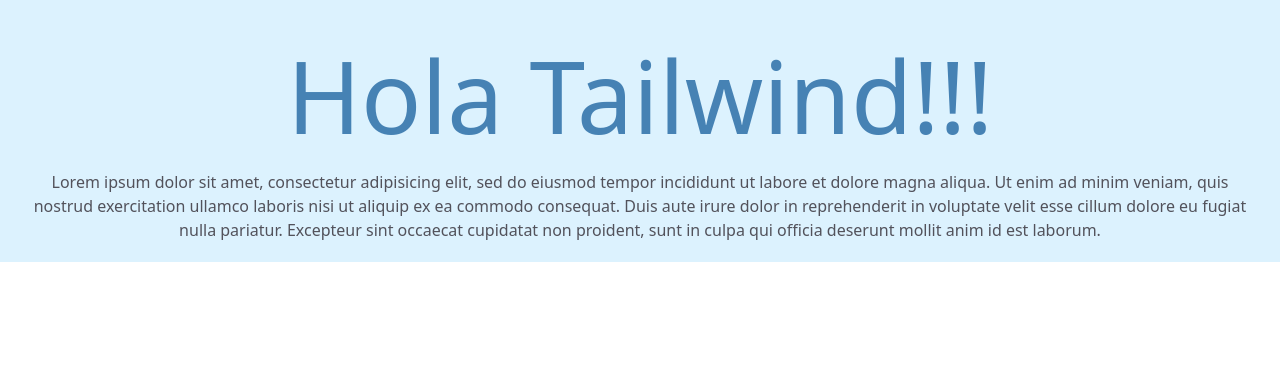
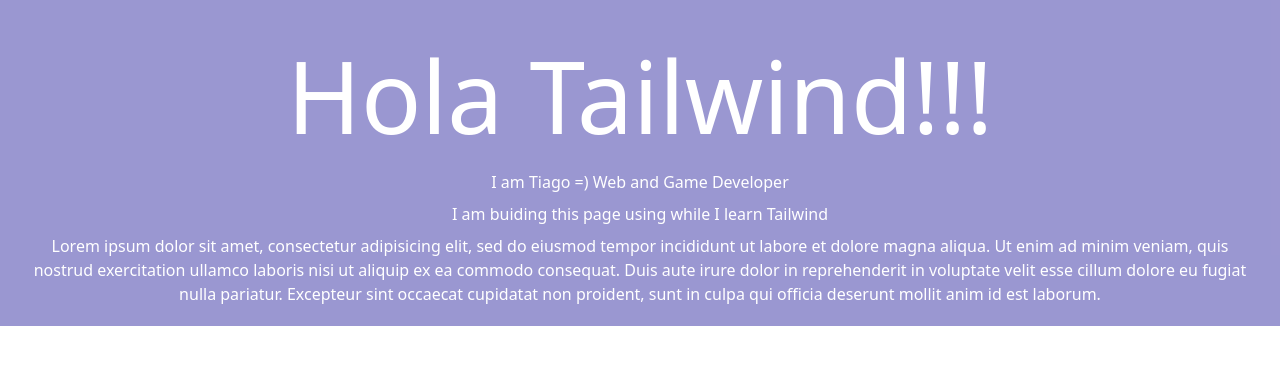
Before and after one commit to tiagoskaterock/tailwind-landing-page, a PHP site: page / in a window 1280 px wide. Shown: the top 365 px of the page. Run offline with PHP 8.4, Linux system fonts and the light colour scheme.

Commit message:
7. Sistema de espaciado en Tailwind.

```diff
--- a/index.php
+++ b/index.php
@@ -8,11 +8,15 @@
 </head>
 <body>
 
-	<div class="text-center bg-sky-200/50 p-5">
+	<div class="text-center bg-indigo-800/50 p-5">
 
-		<h1 class="text-center text-[steelblue] text-[100px]">Hola Tailwind!!!</h1>
+		<h1 class="text-center text-[white] text-[100px]">Hola Tailwind!!!</h1>
 
-		<p class="text-zinc-600">
+		<p class="text-white mb-2">I am Tiago =) Web and Game Developer</p>
+
+		<p class="text-white mb-2">I am buiding this page using while I learn Tailwind</p>
+
+		<p class="text-white">
 			Lorem ipsum dolor sit amet, consectetur adipisicing elit, sed do eiusmod
 			tempor incididunt ut labore et dolore magna aliqua. Ut enim ad minim veniam,
 			quis nostrud exercitation ullamco laboris nisi ut aliquip ex ea commodo
@@ -20,6 +24,7 @@
 			cillum dolore eu fugiat nulla pariatur. Excepteur sint occaecat cupidatat non
 			proident, sunt in culpa qui officia deserunt mollit anim id est laborum.
 		</p>
+
 	</div>
 
 </body>
--- a/src/css/estilos.css
+++ b/src/css/estilos.css
@@ -543,8 +543,16 @@ video {
   margin-top: 1.25rem;
 }
 
+.mb-2 {
+  margin-bottom: 0.5rem;
+}
+
 .w-2\/3 {
   width: 66.666667%;
+}
+
+.w-28 {
+  width: 7rem;
 }
 
 .bg-red-800 {
@@ -564,6 +572,10 @@ video {
 
 .bg-sky-200\/50 {
   background-color: rgb(186 230 253 / 0.5);
+}
+
+.bg-indigo-800\/50 {
+  background-color: rgb(55 48 163 / 0.5);
 }
 
 .p-5 {
@@ -620,3 +632,8 @@ video {
 .text-\[100\] {
   color: 100;
 }
+
+.text-\[white\] {
+  --tw-text-opacity: 1;
+  color: rgb(255 255 255 / var(--tw-text-opacity));
+}
```
